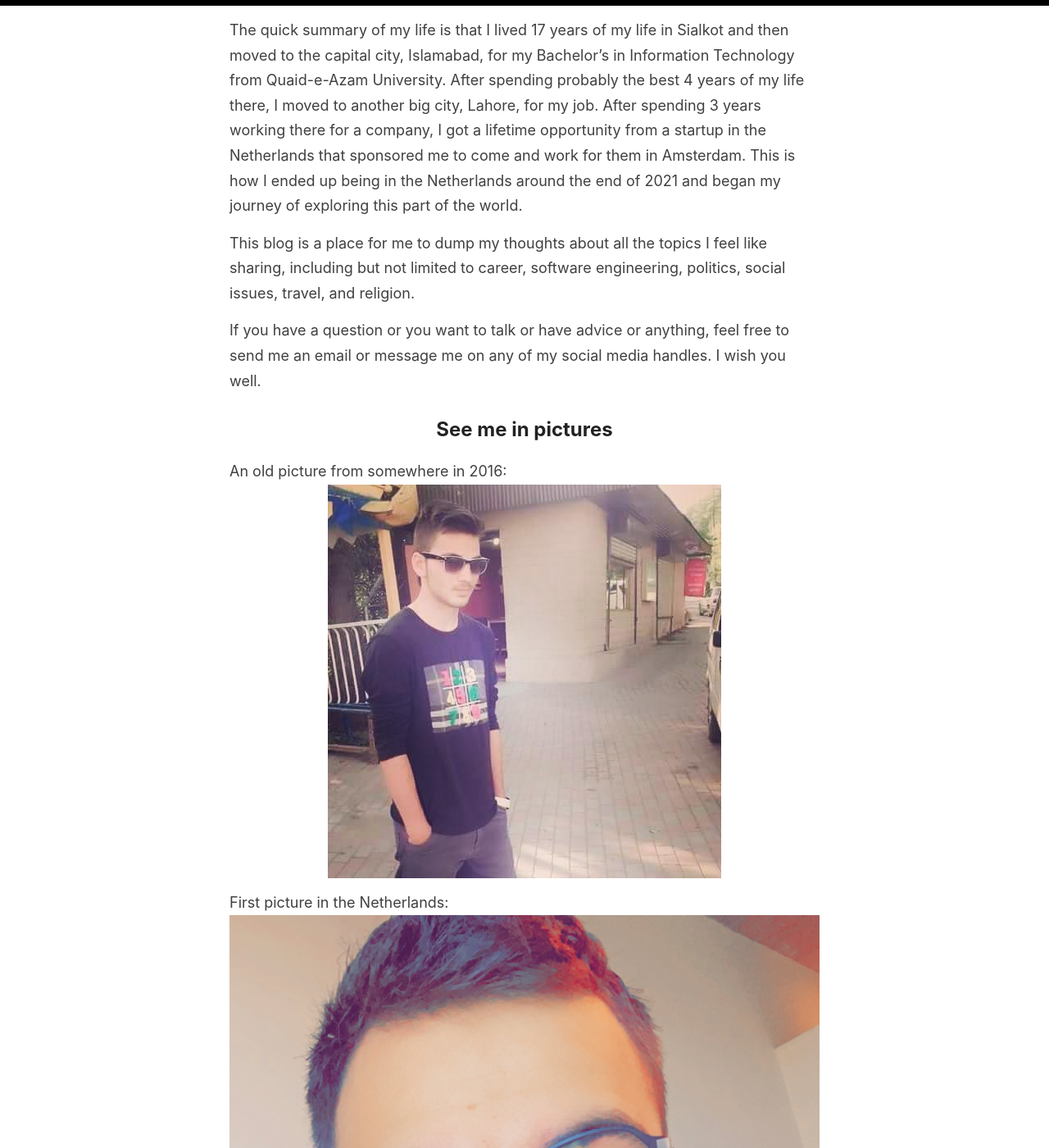
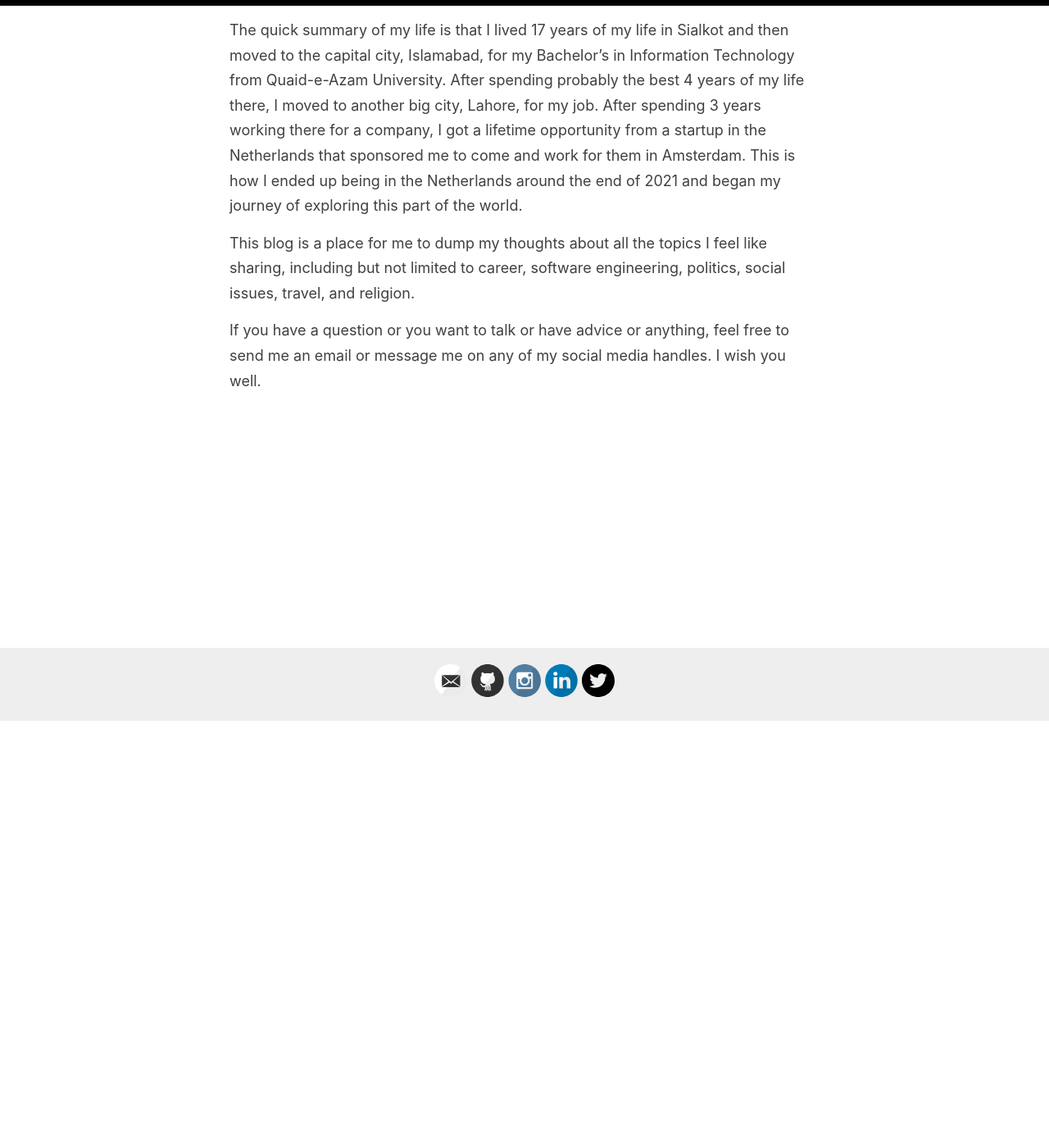
Before and after one commit to Ubaidbutt/ubaidbutt.github.io, a Jekyll site: the page built from _pages/about.md, in a window 1280 px wide and 1400 px high, scrolled down 521 px. Shown: the whole window at 82% size. Built offline with Jekyll 4.4.1, drawn with Linux system fonts in a browser that asks for light colours; some of the changed text lies outside the part shown.

Commit message:
Hide images for now

```diff
--- a/_pages/about.md
+++ b/_pages/about.md
@@ -16,7 +16,7 @@ This blog is a place for me to dump my thoughts about all the topics I feel like
 
 If you have a question or you want to talk or have advice or anything, feel free to send me an email or message me on any of my social media handles. I wish you well.
 
-## See me in pictures
+<!-- ## See me in pictures
 An old picture from somewhere in 2016:
 ![Old me](https://ubaidrbutt.com/images/the-young-me.jpeg)
 
@@ -24,4 +24,4 @@ First picture in the Netherlands:
 ![In NL](https://ubaidrbutt.com/images/first-picture-in-nl.jpeg)
 
 A picture from my recent trip to Frankfurt:
-![recent](https://ubaidrbutt.com/images/some-picture.jpeg)
+![recent](https://ubaidrbutt.com/images/some-picture.jpeg) -->
```
